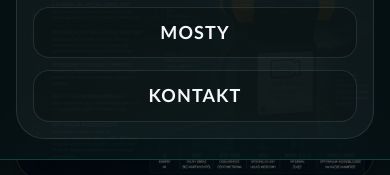
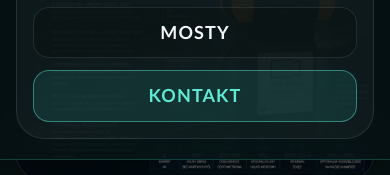
Before and after one commit to jakubosysko-max/labo-mobil, a Next.js app: page / in a window 390 px wide. Both pictures are taken after a click on the button "Otwórz menu". Shown: the part 429-604 px from the top of the page. Built offline with nearby package versions, Linux system fonts and the light colour scheme.

Commit message:
mobile menu + next image optimization

```diff
--- a/app/globals.css
+++ b/app/globals.css
@@ -46,3 +46,24 @@ nav a:hover {
   mix-blend-mode: screen;
   animation: ambientPulse 7s ease-in-out infinite;
 }
+.mobile-menu-link {
+  border: 1px solid rgba(255, 255, 255, 0.1);
+  background: rgba(0, 0, 0, 0.2);
+  color: #f1f5f9;
+  transition: all 0.2s ease;
+}
+
+.mobile-menu-link:hover,
+.mobile-menu-link:focus,
+.mobile-menu-link:active {
+  border-color: #5eead4;
+  background: rgba(45, 212, 191, 0.22);
+  color: #5eead4;
+  transform: scale(0.98);
+}
+
+.mobile-menu-link-contact {
+  border-color: rgba(94, 234, 212, 0.45);
+  background: rgba(45, 212, 191, 0.12);
+  color: #5eead4;
+}
--- a/app/page.js
+++ b/app/page.js
@@ -14,7 +14,8 @@ const sections = [
 ];
 
 const mobileMenuLink =
-  "rounded-2xl border border-white/10 bg-black/20 px-4 py-3 text-center text-sm font-bold uppercase tracking-[0.08em] text-slate-100 transition duration-200 hover:border-teal-300 hover:bg-teal-400/25 hover:text-teal-300 focus:border-teal-300 focus:bg-teal-400 focus:text-slate-950 active:scale-[0.96] active:border-teal-300 active:bg-teal-400 active:text-slate-950";
+  "mobile-menu-link rounded-2xl px-4 py-3 text-center text-sm font-bold uppercase tracking-[0.08em]";
+
 export default function Home() {
   const [menuOpen, setMenuOpen] = useState(false);
 
@@ -22,6 +23,7 @@ export default function Home() {
     <main className="min-h-screen bg-[#061113] text-white">
       <div className="flash-overlay" />
 
+      {/* HEADER */}
       <header className="sticky top-0 z-50 border-b border-white/10 bg-[#061113]/95 backdrop-blur-xl">
         <div className="relative mx-auto flex h-[84px] max-w-7xl items-center justify-center px-4 md:h-[82px] md:justify-between md:px-6">
           <Image
@@ -33,6 +35,7 @@ export default function Home() {
             className="h-[68px] w-auto object-contain md:h-[75px]"
           />
 
+          {/* MENU DESKTOP */}
           <nav className="hidden gap-8 text-[15px] font-semibold uppercase tracking-[0.08em] text-slate-200 lg:flex">
             {sections.map((section) => (
               <a
@@ -52,6 +55,7 @@ export default function Home() {
             </a>
           </nav>
 
+          {/* DESKTOP -> WHATSAPP */}
           <a
             href="https://wa.me/48791619595"
             target="_blank"
@@ -61,6 +65,7 @@ export default function Home() {
             +48 791 619 595
           </a>
 
+          {/* MENU BUTTON MOBILE */}
           <button
             onClick={() => setMenuOpen(!menuOpen)}
             className="absolute right-4 top-1/2 flex h-12 w-12 -translate-y-1/2 items-center justify-center rounded-2xl border border-teal-300/30 bg-white/[0.04] text-teal-300 shadow-lg shadow-black/30 transition active:scale-95 md:hidden"
@@ -70,6 +75,7 @@ export default function Home() {
           </button>
         </div>
 
+        {/* MENU MOBILE */}
         {menuOpen && (
           <div className="fixed inset-x-0 top-[84px] z-40 border-b border-teal-300/20 bg-[#061113]/95 px-4 pb-5 pt-4 shadow-2xl shadow-black/60 backdrop-blur-2xl md:hidden">
             <nav className="mx-auto max-w-md rounded-[28px] border border-white/10 bg-white/[0.04] p-4">
@@ -88,7 +94,7 @@ export default function Home() {
                 <a
                   href="#kontakt"
                   onClick={() => setMenuOpen(false)}
-                  className={mobileMenuLink}
+                  className={`${mobileMenuLink} mobile-menu-link-contact`}
                 >
                   Kontakt
                 </a>
@@ -98,6 +104,7 @@ export default function Home() {
         )}
       </header>
 
+      {/* SEKCJE */}
       <section className="mx-auto max-w-7xl px-4 py-6 md:px-6 md:py-8">
         <div className="space-y-8 md:space-y-10">
           {sections.map((section) => (
@@ -118,6 +125,7 @@ export default function Home() {
         </div>
       </section>
 
+      {/* MAIL FLOATING BUTTON */}
       <a
         href="mailto:labomobil@op.pl?subject=Zapytanie%20ze%20strony%20LABO-MOBIL"
         className="fixed bottom-20 right-4 z-50 flex h-14 w-14 items-center justify-center rounded-full border border-teal-300/40 bg-[#061113] text-teal-300 shadow-2xl shadow-black/60 md:hidden"
@@ -126,6 +134,7 @@ export default function Home() {
         <Mail size={25} />
       </a>
 
+      {/* PHONE FLOATING BUTTON */}
       <a
         href="tel:+48791619595"
         className="fixed bottom-4 right-4 z-50 flex h-14 w-14 items-center justify-center rounded-full bg-teal-400 text-slate-950 shadow-2xl shadow-teal-950/60 md:hidden"
@@ -134,6 +143,7 @@ export default function Home() {
         <Phone size={26} />
       </a>
 
+      {/* FOOTER */}
       <footer
         id="kontakt"
         className="mt-10 border-t border-white/10 bg-black/30 px-4 py-6 font-[Calibri]"
@@ -150,6 +160,7 @@ export default function Home() {
           <div className="grid gap-6 text-sm text-slate-300 md:grid-cols-5 md:text-base">
             <div className="flex items-start justify-center gap-3">
               <Building2 className="mt-1 shrink-0 text-teal-300" size={20} />
+
               <span>
                 ul. Grzybowa 25
                 <br />
@@ -157,8 +168,10 @@ export default function Home() {
               </span>
             </div>
 
+            {/* DESKTOP -> WHATSAPP */}
             <div className="hidden items-center justify-center gap-3 md:flex">
               <Phone className="shrink-0 text-teal-300" size={20} />
+
               <a
                 href="https://wa.me/48791619595"
                 target="_blank"
@@ -169,15 +182,21 @@ export default function Home() {
               </a>
             </div>
 
+            {/* MOBILE -> PHONE */}
             <div className="flex items-center justify-center gap-3 md:hidden">
               <Phone className="shrink-0 text-teal-300" size={20} />
-              <a href="tel:+48791619595" className="transition hover:text-teal-300">
+
+              <a
+                href="tel:+48791619595"
+                className="transition hover:text-teal-300"
+              >
                 +48 791 619 595
               </a>
             </div>
 
             <div className="flex items-center justify-center gap-3">
               <Mail className="shrink-0 text-teal-300" size={20} />
+
               <a
                 href="mailto:labomobil@op.pl?subject=Zapytanie%20ze%20strony%20LABO-MOBIL"
                 className="transition hover:text-teal-300"
```
